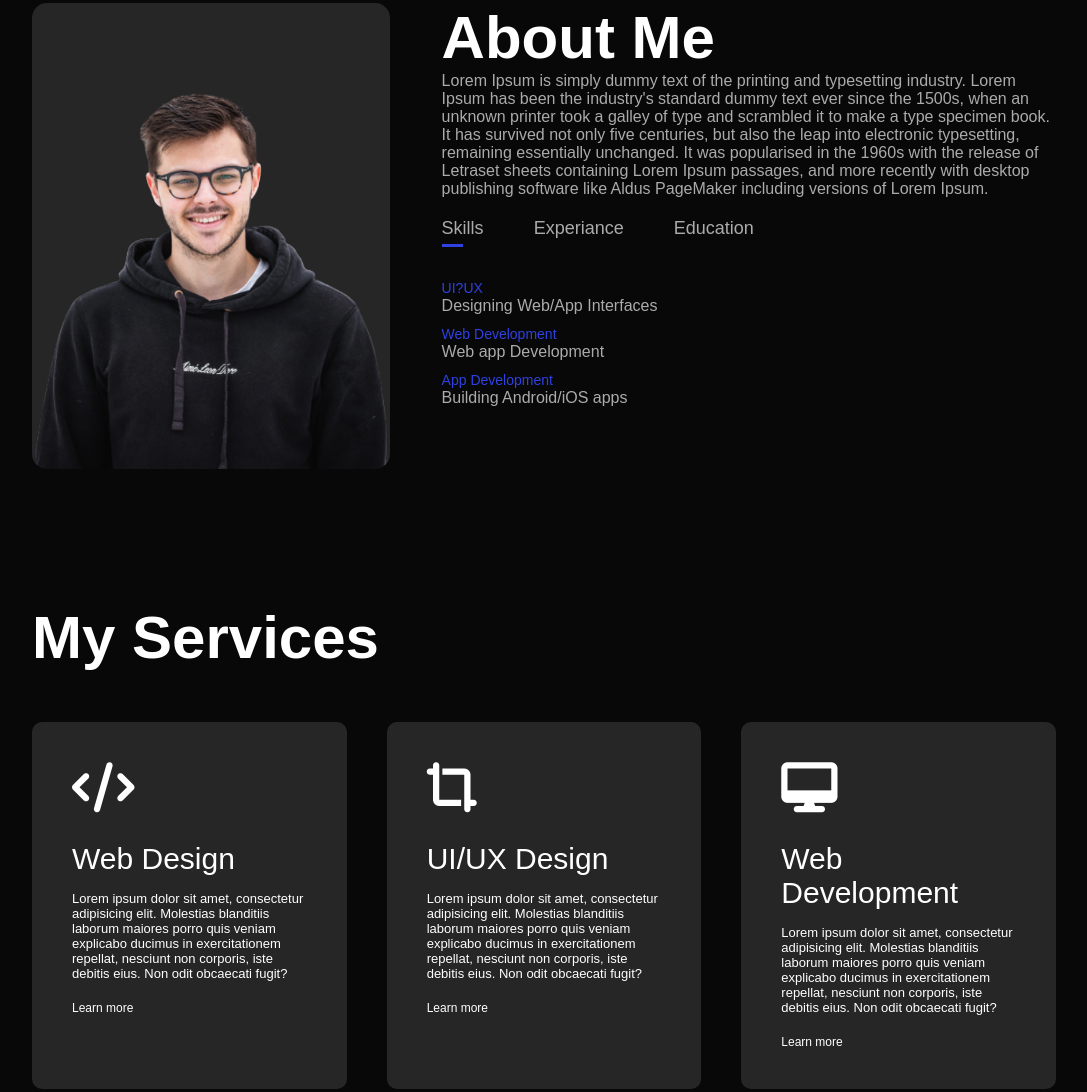
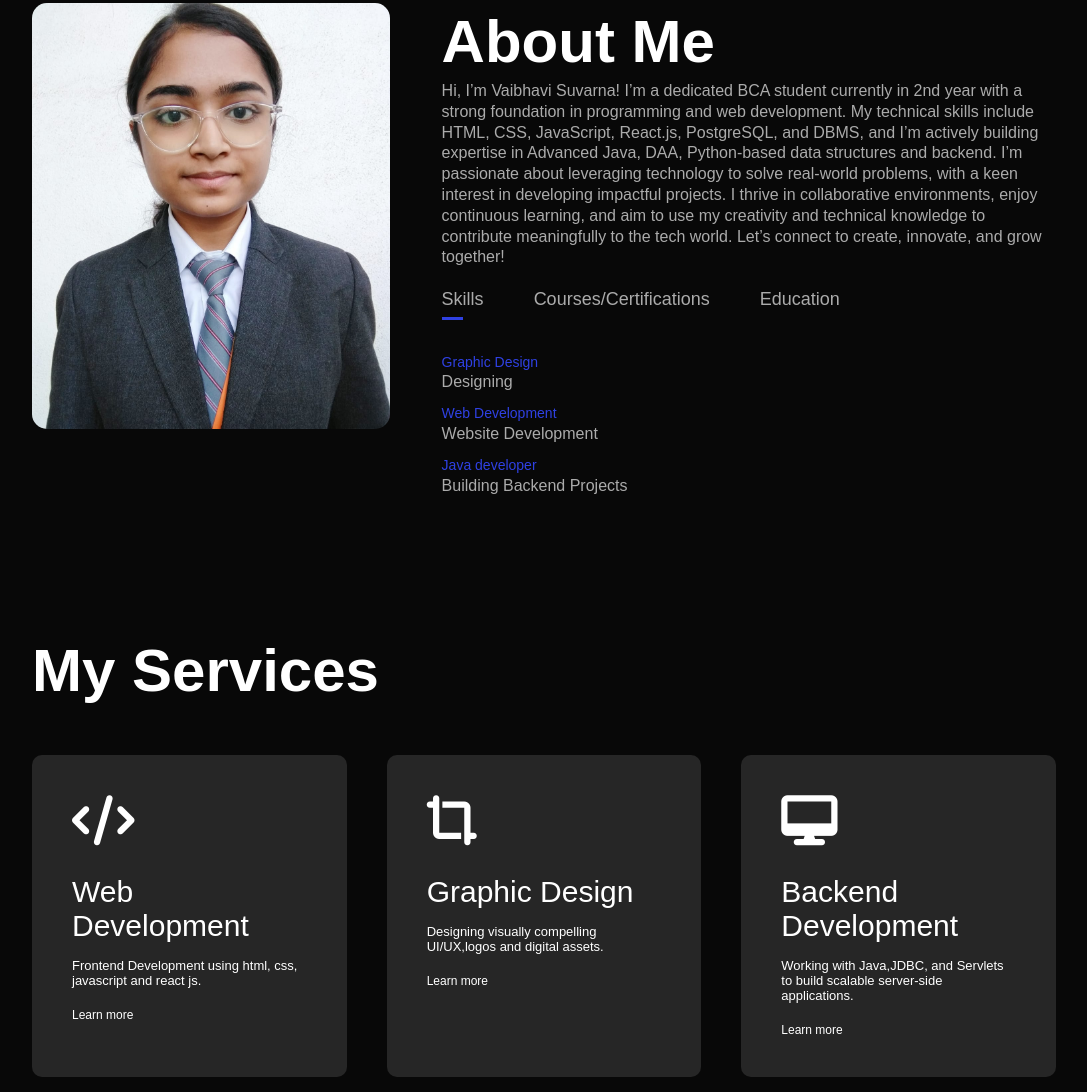
Before and after one commit to VaibhaviSuvarna/My-Portfolio, a plain HTML site: page index.html in a window 1280 px wide. Shown: the part 887-1979 px from the top of the page, without its empty margins (96-1183 px from the left). Drawn offline with Linux system fonts and the light colour scheme.

Commit message:
changes to portfolio

```diff
--- a/index.html
+++ b/index.html
@@ -34,33 +34,34 @@
         <div class="container">
             <div class="row">
                 <div class="about-col-1">
-                    <img src="images/user.png" alt="">
+                    <img src="images/image.jpg" alt="">
                 </div>
                 <div class="about-col-2">
                     <h1 class="sub-title">About Me</h1>
-                    <p>Lorem Ipsum is simply
-                        dummy text of the printing and typesetting industry.
-                         Lorem Ipsum has been the industry's standard dummy text ever since the 1500s, when an unknown printer took a galley of type and scrambled it to make a type specimen book. It has survived not only five centuries, but also the leap into electronic typesetting, remaining essentially unchanged. It was popularised in the 1960s with the release of Letraset sheets containing Lorem Ipsum passages, and more recently with desktop publishing software
-                        like Aldus PageMaker including versions of Lorem Ipsum.</p>
+                    <p>Hi, I’m Vaibhavi Suvarna! I’m a dedicated BCA student currently in 2nd year with a strong foundation in programming and web development. My technical skills include HTML, CSS, JavaScript, React.js, PostgreSQL, and DBMS, and I’m actively building expertise in Advanced Java, DAA, Python-based data structures and backend.
+
+                       I’m passionate about leveraging technology to solve real-world problems, with a keen interest in developing impactful projects.
+
+                        I thrive in collaborative environments, enjoy continuous learning, and aim to use my creativity and technical knowledge to contribute meaningfully to the tech world. Let’s connect to create, innovate, and grow together!</p>
 
                 <div class="tab-titles">
                     <p class="tab-links active-link" onclick="opentab('skills')">Skills</p>
-                    <p class="tab-links" onclick="opentab('experiance')">Experiance</p>
+                    <p class="tab-links" onclick="opentab('experiance')">Courses/Certifications</p>
                     <p class="tab-links" onclick="opentab('education')">Education</p>
                 </div>
                 <div class="tab-contents active-tab" id="skills">
                     <ul>
-                        <li><span>UI?UX</span><br>Designing Web/App Interfaces</li>
-                        <li><span>Web Development</span><br>Web app Development</li>
-                        <li><span>App Development</span><br>Building Android/iOS apps</li>
+                        <li><span>Graphic Design</span><br>Designing </li>
+                        <li><span>Web Development</span><br>Website Development</li>
+                        <li><span>Java developer</span><br>Building Backend Projects</li>
                     </ul>
                 </div>
                 <div class="tab-contents" id="experiance">
                     <ul>
-                        <li><span>2021 - Current</span><br>UI?UX Design Training at ET Institute</li>
-                        <li><span>2019 - 2021</span><br>Team lead at StartApp LLC.</li>
-                        <li><span>2017 - 2019</span><br>UI?UX Design Executive at Coin Digital Ltd.</li>
-                        <li><span>2016 - 2017</span><br>Internship at ekart eCommerce.</li>
+                        <li><span>Linkedin Graphic Design:</span><br>Photoshop 2022 Essential Training,Graphic Design Foundation,Illustrator 2023 Quick Start,Getting Started with Adobe Premiere Pro for the Non-Video Professional,Adobe Animate Essential Training</li>
+                        <li><span>Linkedin Advance Java:</span><br>Core Java,Advance Java,JDBC,Servlet and JSP,Spring</li>
+                        <li><span>React Js</span><br>Course</li>
+                        <li><span>Javascript</span><br>Course</li>
                     </ul>
                 </div>
                 <div class="tab-contents" id="education">
@@ -69,6 +70,7 @@
                         <li><span>2023</span><br>12th from Vidya Bhavan Junior College</li>
                         <li><span>2021</span><br>10th from Beena English School </li>
                     </ul>
+
                 </div>
             </div>
             </div>
@@ -81,20 +83,20 @@
             <div class="services-list">
                 <div>
                     <i class="fa-solid fa-code"></i>
-                    <h2>Web Design</h2>
-                    <p>Lorem ipsum dolor sit amet, consectetur adipisicing elit. Molestias blanditiis laborum maiores porro quis veniam explicabo ducimus in exercitationem repellat, nesciunt non corporis, iste debitis eius. Non odit obcaecati fugit?</p>
+                    <h2>Web Development</h2>
+                    <p>Frontend Development using html, css, javascript and react js.</p>
                 <a href="#">Learn more</a>
                 </div>
                 <div>
                     <i class="fa-solid fa-crop-simple"></i>
-                    <h2>UI/UX Design</h2>
-                    <p>Lorem ipsum dolor sit amet, consectetur adipisicing elit. Molestias blanditiis laborum maiores porro quis veniam explicabo ducimus in exercitationem repellat, nesciunt non corporis, iste debitis eius. Non odit obcaecati fugit?</p>
+                    <h2>Graphic Design </h2>
+                    <p>Designing visually compelling UI/UX,logos and digital assets.</p>
                 <a href="#">Learn more</a>
                 </div>
                 <div>
                     <i class="fa-solid fa-desktop"></i>
-                    <h2>Web Development</h2>
-                    <p>Lorem ipsum dolor sit amet, consectetur adipisicing elit. Molestias blanditiis laborum maiores porro quis veniam explicabo ducimus in exercitationem repellat, nesciunt non corporis, iste debitis eius. Non odit obcaecati fugit?</p>
+                    <h2>Backend Development</h2>
+                    <p>Working with Java,JDBC, and Servlets to build scalable server-side applications.</p>
                 <a href="#">Learn more</a>
                 </div>
             </div>
@@ -107,7 +109,7 @@
             <div class="work-list">
                 <div class="work">
                     <img src="images/work-1.png" alt="">
-                    <div class="layer"><h3>Social Media</h3>
+                    <div class="layer"><h3>IMDB-Clone</h3>
                     <p>The app connects you to the talented people around the world.
                         Download it from play store.
                     </p>
@@ -127,9 +129,8 @@
 
                 <div class="work">
                     <img src="images/work-3.png" alt="">
-                    <div class="layer"><h3>Amazon</h3>
-                        <p>The app connects you to the talented people around the world.
-                            Download it from play store.
+                    <div class="layer"><h3>Amazon Clone</h3>
+                        <p>This project is static Amazon Clone built using HTML and CSS,replicating the design and layout of the popular e-commerce platform.It includes a structured homepage with a navigation bar,product sections,banners, and a footer.
                         </p>
                      <a href="#"><i class="fa-solid fa-up-right-from-square"></i></a>
                      </div>
--- a/style.css
+++ b/style.css
@@ -83,6 +83,7 @@ nav ul li a:hover::after{
 #about{
     padding :80px 0;
     color:#ababab;
+    line-height: 1.3;
 }
 
 .row{
```
Also changed, not shown: images/image.jpg (added).
